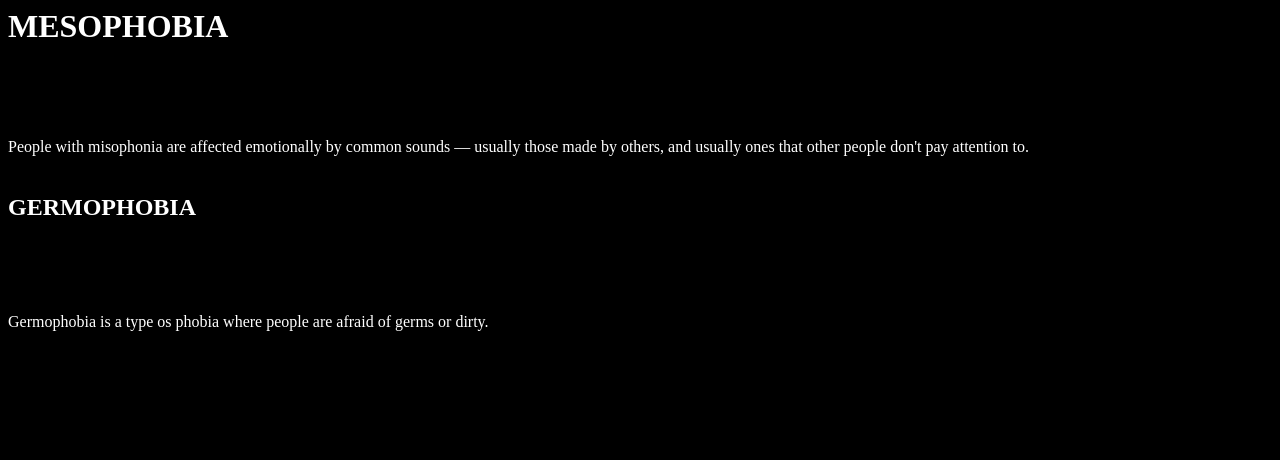
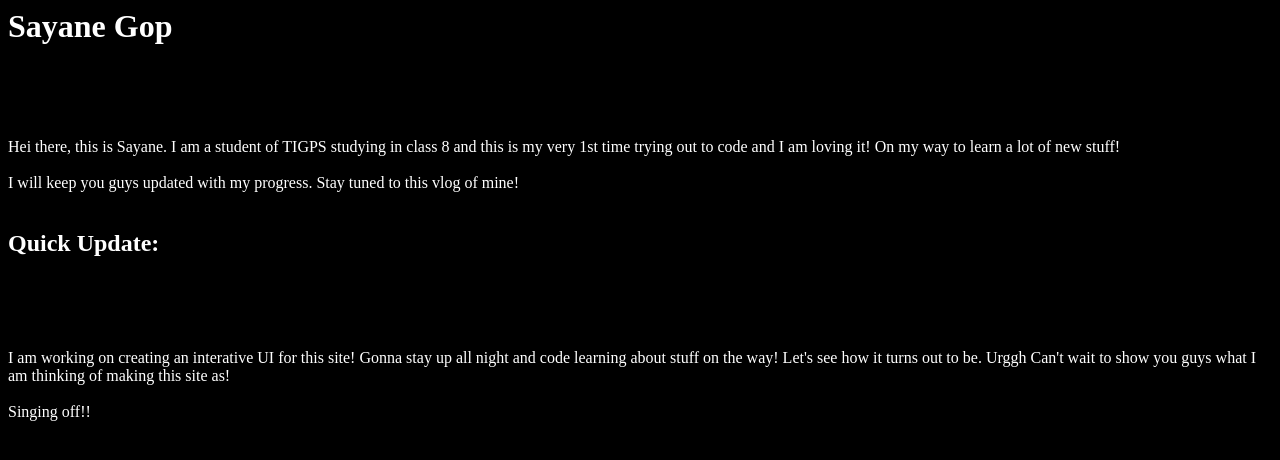
Before and after one commit to sayanegop/sayanegop.github.io, a plain HTML site: page index.html in a window 1280 px wide. Drawn offline with Linux system fonts and the light colour scheme.

Commit message:
My info added

```diff
--- a/index.html
+++ b/index.html
@@ -1,17 +1,21 @@
 <html>
 <head>
-<title>Phobias</title>
+<title> Sayane Gop </title>
 </head>
 </html>
 <body bgcolor='black' text='white'>
-<h1> MESOPHOBIA </h1>
+<h1> Sayane Gop </h1>
 <br> </br>
 <br> </br>
- People with misophonia are affected emotionally by common sounds — usually those made by others, and usually ones that other people don't pay attention to.
+Hei there, this is Sayane. I am a student of TIGPS studying in class 8 and this is my very 1st time trying out to code and I am loving it! On my way to learn a lot of new stuff!
 <br> </br>
-<h2> GERMOPHOBIA </h2>
+I will keep you guys updated with my progress. Stay tuned to this vlog of mine!
+<br> </br>
+<h2> Quick Update: </h2>
 <br> </br>
 <br> </br>
-Germophobia is a type os phobia where people are afraid of germs or dirty.
+I am working on creating an interative UI for this site! Gonna stay up all night and code learning about stuff on the way! Let's see how it turns out to be. Urggh Can't wait to show you guys what I am thinking of making this site as!
+<br> </br>
+Singing off!!
 </body>
 </html>
```
